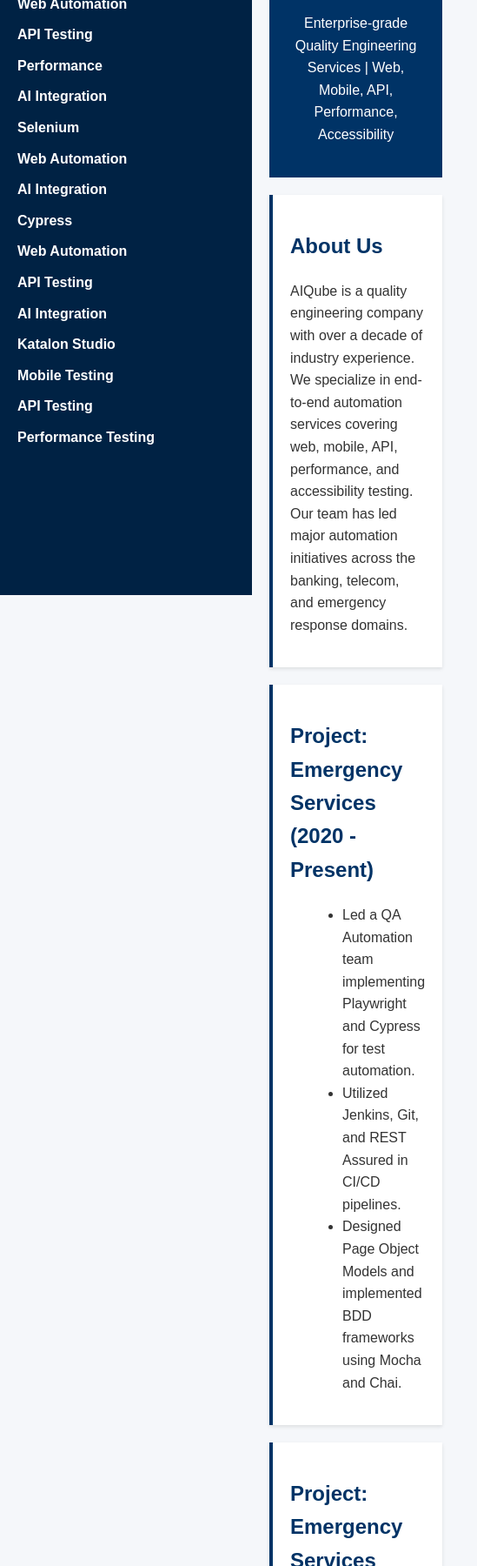
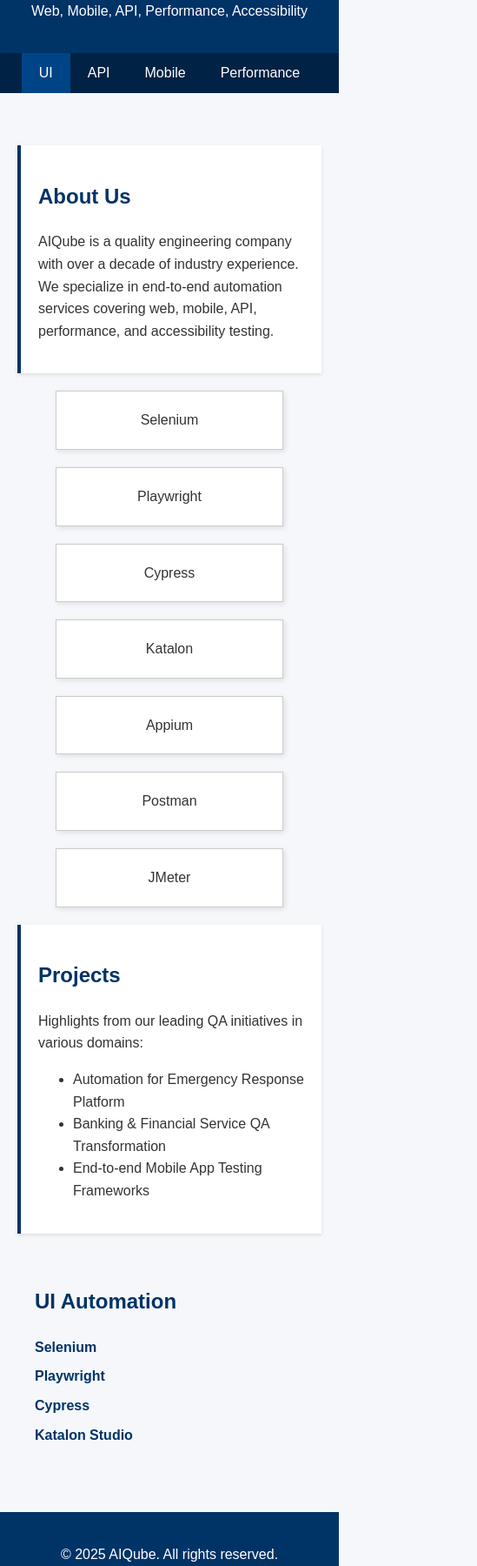
Before and after one commit to Apurva001/AIQube, a website: page index.html in a window 390 px wide. Shown: the part 200-2000 px from the top of the page at 87% size, 549 px wide, since content can reach past the window. Drawn offline with Linux system fonts and the light colour scheme.

Commit message:
Update index.html

```diff
--- a/index.html
+++ b/index.html
@@ -12,7 +12,6 @@
       padding: 0;
       background: #f5f7fa;
       color: #333;
-      display: flex;
     }
     header {
       background: #003366;
@@ -21,46 +20,53 @@
       text-align: center;
       position: sticky;
       top: 0;
-      z-index: 999;
+      z-index: 1000;
     }
     header img {
       max-height: 60px;
       display: block;
       margin: 0 auto 10px;
     }
-    nav {
-      width: 250px;
+    .tabs {
+      display: flex;
+      justify-content: center;
       background: #002244;
-      color: white;
-      height: 100vh;
+      position: sticky;
+      top: 100px;
+      z-index: 999;
+    }
+    .tabs button {
+      background: transparent;
+      color: #fff;
+      border: none;
+      padding: 14px 20px;
+      cursor: pointer;
+      font-size: 16px;
+    }
+    .tabs button:hover, .tabs button.active {
+      background-color: #004488;
+    }
+    .tab-content {
       padding: 20px;
-      position: fixed;
-      overflow-y: auto;
+      display: none;
     }
-    nav h2 {
-      color: #fff;
-      font-size: 18px;
-      margin-top: 20px;
+    .tab-content.active {
+      display: block;
     }
-    nav ul {
-      padding: 0;
-      list-style-type: none;
+    .hamburger-menu ul {
+      list-style: none;
+      padding-left: 0;
     }
-    nav li {
-      margin: 10px 0;
+    .hamburger-menu li {
+      margin: 8px 0;
     }
-    nav a {
-      color: white;
+    .hamburger-menu a {
       text-decoration: none;
+      color: #003366;
       font-weight: bold;
     }
-    nav a:hover {
-      text-decoration: underline;
-    }
     main {
-      margin-left: 270px;
-      padding: 40px;
-      flex: 1;
+      padding: 40px 20px;
     }
     h1, h2 {
       color: #003366;
@@ -72,128 +78,128 @@
       border-left: 4px solid #003366;
       box-shadow: 0 2px 4px rgba(0,0,0,0.1);
     }
+    .cards {
+      display: flex;
+      flex-wrap: wrap;
+      gap: 20px;
+      justify-content: center;
+    }
+    .card {
+      background: white;
+      border: 1px solid #ccc;
+      padding: 20px;
+      width: 220px;
+      text-align: center;
+      box-shadow: 2px 2px 6px rgba(0,0,0,0.1);
+    }
     footer {
       background: #003366;
       color: #fff;
       text-align: center;
       padding: 20px;
-      position: relative;
-    }
-    ul.disc {
-      list-style-type: disc;
-      margin-left: 20px;
-    }
-    pre {
-      background: #eef;
-      padding: 10px;
-      overflow-x: auto;
-    }
-    code {
-      font-family: monospace;
-    }
-    section {
-      max-width: 1000px;
-      margin: auto;
-    }
-    img.framework {
-      max-width: 100%;
-      margin-top: 10px;
-      border: 1px solid #ccc;
-      box-shadow: 2px 2px 5px rgba(0,0,0,0.1);
-    }
-    iframe {
-      width: 100%;
-      height: 315px;
-      border: none;
-      margin-top: 10px;
-    }
-    .ai-highlight {
-      background: #e8f4fc;
-      border-left: 4px solid #0078d7;
-      padding: 10px;
-      margin-top: 10px;
-    }
-    details {
-      margin-top: 10px;
-    }
-    summary {
-      font-weight: bold;
-      cursor: pointer;
-      color: #003366;
     }
   </style>
 </head>
 <body>
-  <nav>
-    <h2>Automation Categories</h2>
-    <ul>
-      <li><a href="#about">About Us</a></li>
-      <li><a href="#projects">Projects</a></li>
-      <li><a href="#playwright">Playwright</a></li>
-      <ul>
-        <li><a href="#playwright-web">Web Automation</a></li>
-        <li><a href="#playwright-api">API Testing</a></li>
-        <li><a href="#playwright-performance">Performance</a></li>
-        <li><a href="#playwright-ai">AI Integration</a></li>
-      </ul>
-      <li><a href="#selenium">Selenium</a></li>
-      <ul>
-        <li><a href="#selenium-web">Web Automation</a></li>
-        <li><a href="#selenium-ai">AI Integration</a></li>
-      </ul>
-      <li><a href="#cypress">Cypress</a></li>
-      <ul>
-        <li><a href="#cypress-web">Web Automation</a></li>
-        <li><a href="#cypress-api">API Testing</a></li>
-        <li><a href="#cypress-ai">AI Integration</a></li>
-      </ul>
-      <li><a href="#katalon">Katalon Studio</a></li>
-      <li><a href="#mobile">Mobile Testing</a></li>
-      <li><a href="#api">API Testing</a></li>
-      <li><a href="#performance">Performance Testing</a></li>
-    </ul>
-  </nav>
-
-  <main>
   <header>
     <img src="aiqubelogo.png" alt="AIQube Logo">
     <h1>AIQube</h1>
     <p>Enterprise-grade Quality Engineering Services | Web, Mobile, API, Performance, Accessibility</p>
   </header>
 
-    <section id="about">
+  <div class="tabs">
+    <button class="tablink active" onclick="openTab(event, 'ui')">UI</button>
+    <button class="tablink" onclick="openTab(event, 'api')">API</button>
+    <button class="tablink" onclick="openTab(event, 'mobile')">Mobile</button>
+    <button class="tablink" onclick="openTab(event, 'performance')">Performance</button>
+  </div>
+
+  <main>
+    <section id="home">
       <div class="project">
         <h2>About Us</h2>
-        <p>AIQube is a quality engineering company with over a decade of industry experience. We specialize in end-to-end automation services covering web, mobile, API, performance, and accessibility testing. Our team has led major automation initiatives across the banking, telecom, and emergency response domains.</p>
+        <p>AIQube is a quality engineering company with over a decade of industry experience. We specialize in end-to-end automation services covering web, mobile, API, performance, and accessibility testing.</p>
       </div>
-    </section>
-
-    <section id="projects">
-      <div class="project">
-        <h2>Project: Emergency Services (2020 - Present)</h2>
-        <ul class="disc">
-          <li>Led a QA Automation team implementing Playwright and Cypress for test automation.</li>
-          <li>Utilized Jenkins, Git, and REST Assured in CI/CD pipelines.</li>
-          <li>Designed Page Object Models and implemented BDD frameworks using Mocha and Chai.</li>
-        </ul>
+      <div class="cards">
+        <div class="card">Selenium</div>
+        <div class="card">Playwright</div>
+        <div class="card">Cypress</div>
+        <div class="card">Katalon</div>
+        <div class="card">Appium</div>
+        <div class="card">Postman</div>
+        <div class="card">JMeter</div>
       </div>
       <div class="project">
-        <h2>Project: Emergency Services (2018 - 2020)</h2>
-        <ul class="disc">
-          <li>Developed reusable automation framework and participated in agile ceremonies.</li>
-          <li>Guided peer reviews and collaborated with stakeholders for test strategy.</li>
-          <li>Trained team members and improved efficiency across sprints.</li>
+        <h2>Projects</h2>
+        <p>Highlights from our leading QA initiatives in various domains:</p>
+        <ul>
+          <li>Automation for Emergency Response Platform</li>
+          <li>Banking & Financial Service QA Transformation</li>
+          <li>End-to-end Mobile App Testing Frameworks</li>
         </ul>
       </div>
     </section>
 
-    <section>
-      <!-- Placeholder for framework sections (to be expanded) -->
+    <section id="ui" class="tab-content active">
+      <h2>UI Automation</h2>
+      <div class="hamburger-menu">
+        <ul>
+          <li><a href="#">Selenium</a></li>
+          <li><a href="#">Playwright</a></li>
+          <li><a href="#">Cypress</a></li>
+          <li><a href="#">Katalon Studio</a></li>
+        </ul>
+      </div>
     </section>
+
+    <section id="api" class="tab-content">
+      <h2>API Automation</h2>
+      <div class="hamburger-menu">
+        <ul>
+          <li><a href="#">Postman</a></li>
+          <li><a href="#">Rest Assured</a></li>
+          <li><a href="#">SoapUI</a></li>
+        </ul>
+      </div>
+    </section>
+
+    <section id="mobile" class="tab-content">
+      <h2>Mobile Automation</h2>
+      <div class="hamburger-menu">
+        <ul>
+          <li><a href="#">Appium</a></li>
+          <li><a href="#">Detox</a></li>
+        </ul>
+      </div>
+    </section>
+
+    <section id="performance" class="tab-content">
+      <h2>Performance Testing</h2>
+      <div class="hamburger-menu">
+        <ul>
+          <li><a href="#">JMeter</a></li>
+          <li><a href="#">Gatling</a></li>
+          <li><a href="#">Locust</a></li>
+        </ul>
+      </div>
+    </section>
+  </main>
 
   <footer>
     <p>&copy; 2025 AIQube. All rights reserved.</p>
   </footer>
-  </main>
+
+  <script>
+    function openTab(evt, tabName) {
+      const tabs = document.querySelectorAll('.tab-content');
+      tabs.forEach(tab => tab.classList.remove('active'));
+
+      const tablinks = document.querySelectorAll('.tablink');
+      tablinks.forEach(link => link.classList.remove('active'));
+
+      document.getElementById(tabName).classList.add('active');
+      evt.currentTarget.classList.add('active');
+    }
+  </script>
 </body>
 </html>
```
Lines whose indentation alone changed are shown as unchanged.
